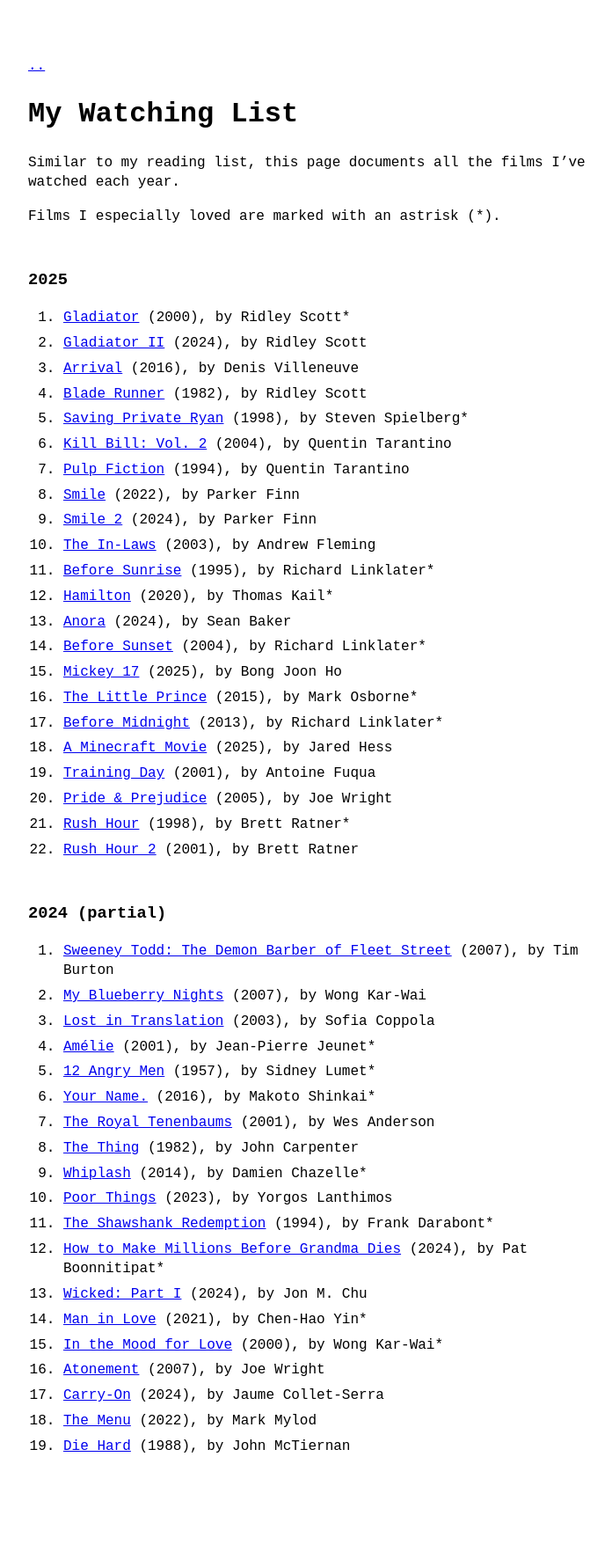
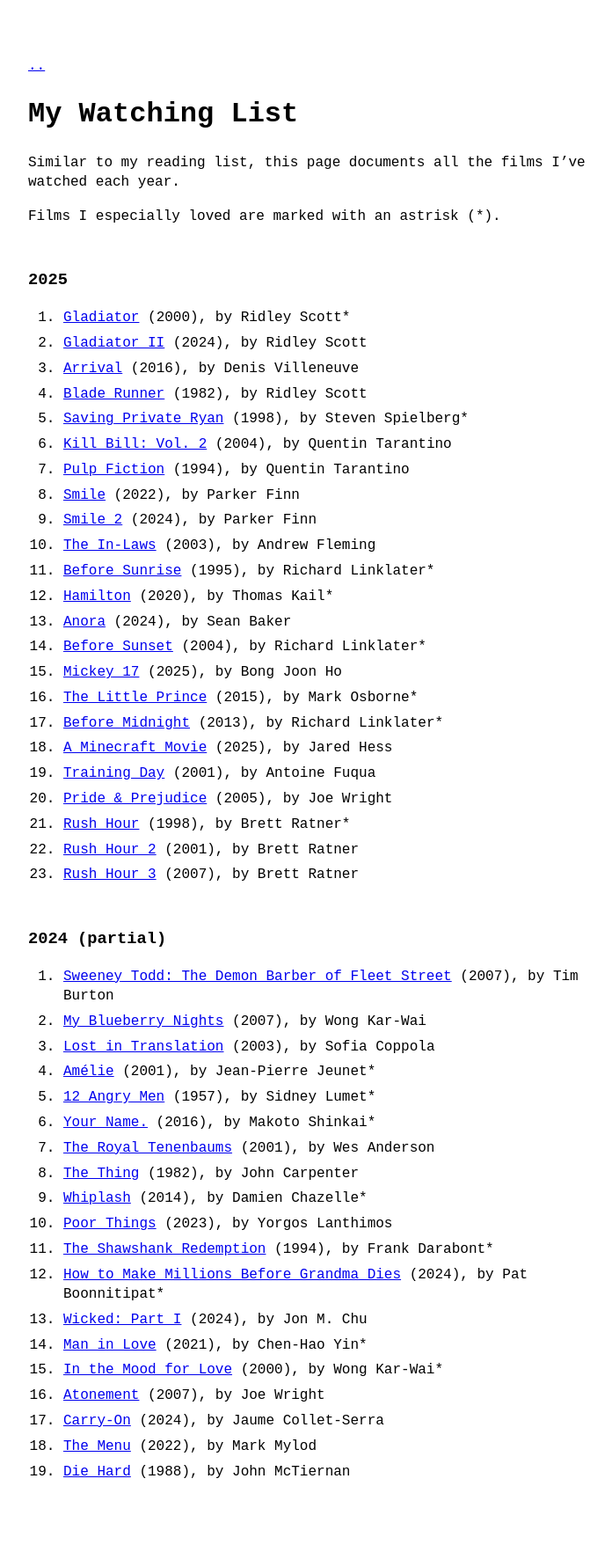
Before and after one commit to llucasly/llucasly.github.io, a Jekyll site: the page built from watching list.md, in a window 1280 px wide. Shown: the whole page at 88% size, without its empty margins (288-984 px from the left). Built offline with Jekyll 4.4.1, drawn with Linux system fonts in a browser that asks for light colours; before the commit the page ends 1735 px from its top, so only the background shows below that.

Commit message:
Added Movie

```diff
--- a/watching list.md
+++ b/watching list.md
@@ -30,7 +30,7 @@ Films I especially loved are marked with an astrisk (*).
 20. [Pride & Prejudice](https://letterboxd.com/film/pride-prejudice/) (2005), by Joe Wright
 21. [Rush Hour](https://letterboxd.com/film/rush-hour/) (1998), by Brett Ratner*
 22. [Rush Hour 2](https://letterboxd.com/film/rush-hour-2/) (2001), by Brett Ratner
-
+23. [Rush Hour 3](https://letterboxd.com/film/rush-hour-3/) (2007), by Brett Ratner
 
 ### 2024 (partial)
 1. [Sweeney Todd: The Demon Barber of Fleet Street](https://letterboxd.com/film/sweeney-todd-the-demon-barber-of-fleet-street-2007/) (2007), by Tim Burton
```
